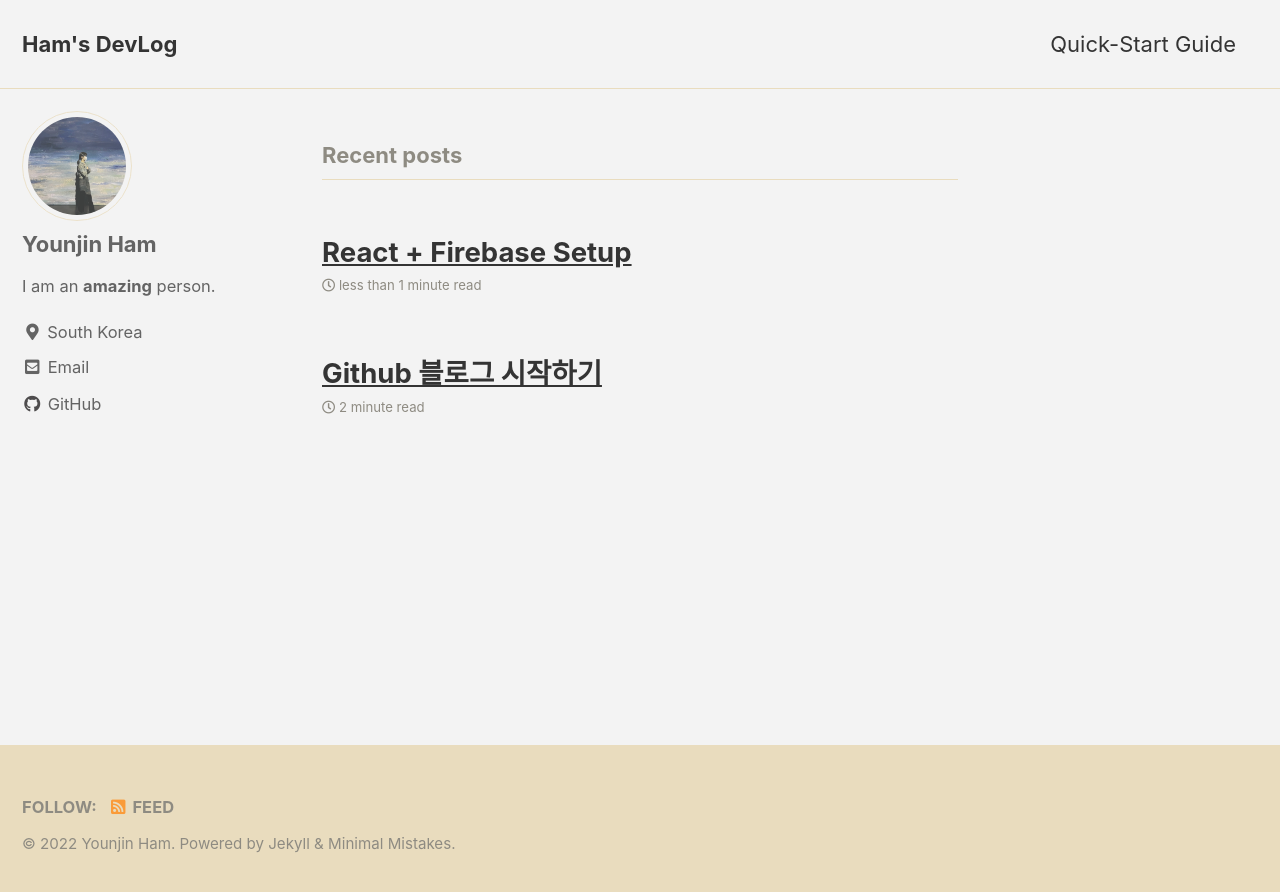
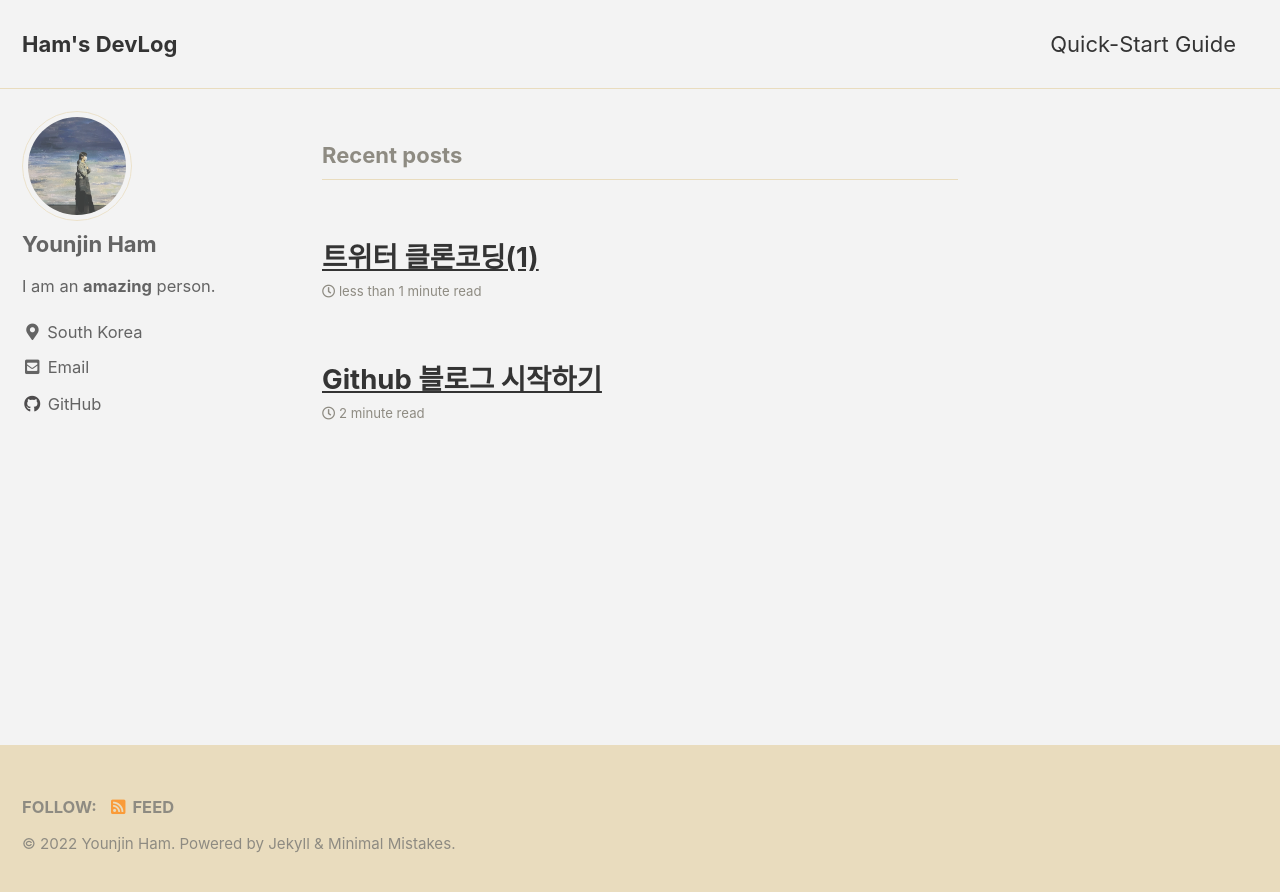
Before and after one commit to YounJ00/YounJ00.github.io, a Jekyll site: the page built from index.html, in a window 1280 px wide. Shown: the top 892 px of the page. Built offline with Jekyll 4.4.1, drawn with Linux system fonts in a browser that asks for light colours; cached includes are drawn as plain includes; the list of posts is cut into pages by our own code; some of the changed lines change nothing that is shown.

Commit message:
DevLog posting_2

```diff
--- a/_posts/2022-01-06-React+Firebase Setup.md
+++ b/_posts/2022-01-06-React+Firebase Setup.md
@@ -1,5 +1,5 @@
 ---
-title:  "React + Firebase Setup"
+title:  "트위터 클론코딩(1)"
 excerpt: ""
 
 categories:
@@ -13,3 +13,37 @@
 date: 2022-01-06
 last_modified_at: 2022-01-06
 ---
+
+## Twitter clone-coding
+트위터 클론코딩 시작🔥 <br>
+
+내가 참고할 강의는 노마드 코더의 트위터 클론코딩 강의이다. <br>
+React를 사용하는 클론코딩 강의를 찾아보다가 이 강의에서 공부해보고싶었던 Firebase도 같이 다루길래 듣게 되었다.<br>
+[노마드코더 강의 링크](https://nomadcoders.co/nwitter/lobby)
+
+나는 React를 공부중이였고, Firebase는 초면..이..다ㅎ.. 맨날 써봐야지 하다가 이제야 써본다,, <br>
+이 강의에서는 HTML, CSS 그리고 React.js의 중급 정도의 지식을 요구하는 것 같다.<br>
+아, 그리고 git도 함께 사용하고 있어서 git을 사용해본 사람이라면 더욱 수월하게 진행될 것 같다!!<br>
+나는 강의를 들으며 수행하는 작업들을 여기해 포스팅할 생각이다. <br>
+ 끝까지 할 수 있을 지는 모르겠지만,, 목표는 강의를 듣지 않아도 이 블로그 글 만으로도 쉽게 따라 할 수 있을 정도로 자세하게 정리해 볼 생각이다!!🔥
+
+그리고 여기서 사용할 Firebase 기능에는
+- Cloud Firestore
+- Hosting
+- Authentication
+- Cloud Storages
+
+이렇게 4가지 기능을 사용한다고 한다!!<br>
+그럼 본격적으로 시작해보겠다!!
+
+### 먼저 React 프로젝트를 생성해준다.
+
+터미널이나 cmd 창에서 아래 명령어를 실행해준다.
+
+~~~
+npx creat-react-app [프로젝트 명]
+~~~
+
+나는 프로젝트 명을 twitter_clone-coding 으로 해주었다.
+
+![image](https://user-images.githubusercontent.com/91127380/148337582-484a9736-da5f-4ea3-b2fb-3555320a23fc.png)
```
